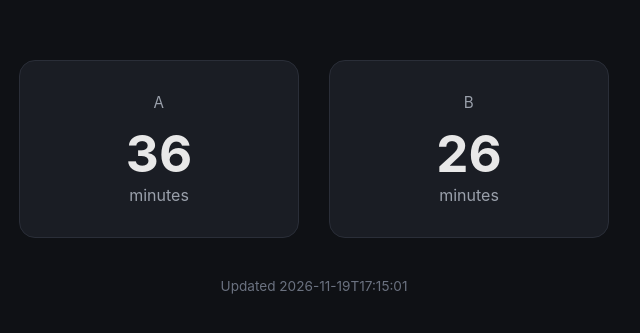
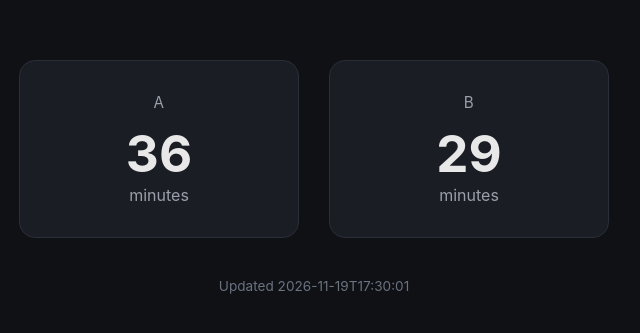
Before and after one commit to monkey-coin-jar/numbers, a plain HTML site: page index.html in a window 1280 px wide. Shown: the part 223-556 px from the top of the page, 326-966 px from the left. Drawn offline with Linux system fonts and the light colour scheme.

Commit message:
Update commute times 2026-11-19T17:30:01

```diff
--- a/index.html
+++ b/index.html
@@ -61,10 +61,10 @@
   </div>
   <div class="route">
     <div class="name">B</div>
-    <div class="minutes">26</div>
+    <div class="minutes">29</div>
     <div class="unit">minutes</div>
   </div>
 </div>
-<div id="updated">Updated 2026-11-19T17:15:01</div>
+<div id="updated">Updated 2026-11-19T17:30:01</div>
 </body>
 </html>
```
